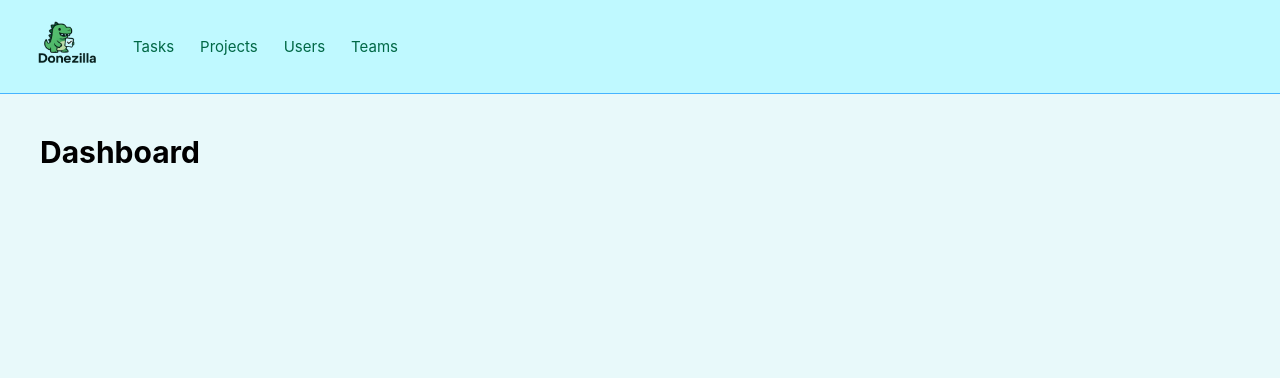
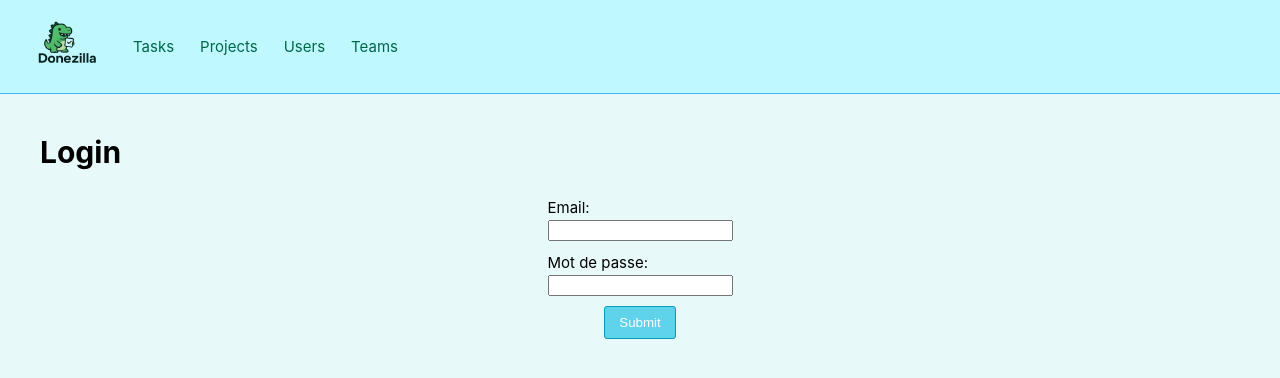
Before and after one commit to sgonzalez58/sergio_taskManager_vue, a Vue app in the folder src/taskManager/: page /login in a window 1280 px wide. Shown: the top 378 px of the page. Built offline with nearby package versions, Linux system fonts and the light colour scheme.

Commit message:
feat: login en cours de préparation mais j'ai besoin de créer un admin avant de pouvoir tester la connexion. En attente du userStore complet

```diff
--- a/src/taskManager/package.json
+++ b/src/taskManager/package.json
@@ -15,7 +15,8 @@
     "json-server": "^0.17.4",
     "json-server-auth": "^2.1.0",
     "pinia": "^3.0.3",
-    "vue": "^3.5.13"
+    "vue": "^3.5.13",
+    "vue-router": "^4.5.1"
   },
   "devDependencies": {
     "@eslint/js": "^9.22.0",
--- a/src/taskManager/src/App.vue
+++ b/src/taskManager/src/App.vue
@@ -1,42 +1,18 @@
 <script setup>
-import { ref, computed } from "vue"
-import Dashboard from "./pages/Dashboard.vue"
-import TasksList from "./pages/TasksList.vue"
-import ProjectsList from "./pages/ProjectsList.vue"
-import NotFound from './pages/NotFound.vue'
-import UsersList from "./pages/UsersList.vue"
-import TeamsList from "./pages/TeamsList.vue"
-
-const routes = {
-  '/': Dashboard,
-  '/tasks' : TasksList,
-  '/projects': ProjectsList,
-  '/users' : UsersList,
-  '/teams' : TeamsList
-}
-
-const currentPath = ref(window.location.hash)
-
-window.addEventListener('hashchange', () => {
-  currentPath.value = window.location.hash
-})
-
-const currentView = computed(() => {
-  return routes[currentPath.value.slice(1) || '/'] || NotFound
-})
+import { RouterLink } from "vue-router"
 </script>
 
 <template>
   <nav>
-    <a href="#/">
+    <RouterLink to="/">
       <img src="./assets/logo.png" height="80px" alt="logo taskManager"/>
-    </a>
-    <a href="#/tasks">Tasks</a>
-    <a href="#/projects">Projects</a>
-    <a href="#/users">Users</a>
-    <a href="#/teams">Teams</a>
+    </RouterLink>
+    <RouterLink to="/tasks">Tasks</RouterLink>
+    <RouterLink to="/projects">Projects</RouterLink>
+    <RouterLink to="/users">Users</RouterLink>
+    <RouterLink to="/teams">Teams</RouterLink>
   </nav>
-  <component :is="currentView" />
+  <RouterView/>
 </template>
 
 <style scoped>
--- a/src/taskManager/src/main.js
+++ b/src/taskManager/src/main.js
@@ -2,10 +2,13 @@ import './assets/main.css'
 
 import { createApp } from 'vue'
 import { createPinia } from 'pinia'
+import router from "@/router"
 import App from './App.vue'
 
 const pinia = createPinia()
 const app = createApp(App)
 
 app.use(pinia)
+
+app.use(router)
 app.mount('#app')
--- /dev/null
+++ b/src/taskManager/src/pages/Login.vue
@@ -0,0 +1,60 @@
+<script setup>
+import { useUserStore } from "@/stores/user"
+import { ref } from "vue";
+
+const userStore = useUserStore();
+
+const formData = ref({})
+
+function submitForm() {
+  userStore.loginUser(formData.value.email, formData.value.password)
+}
+
+</script>
+
+<template>
+  <main>
+    <h1>Login</h1>
+
+    <form @submit.prevent="submitForm">
+      <div class="flex-col">
+        <label for="loginMail">Email:</label>
+        <input id="loginMail" v-model="formData.email">
+      </div>
+      <div class="flex-col">
+        <label for="loginPassword">Mot de passe:</label>
+        <input id="loginPassword" v-model="formData.password">
+      </div>
+      <input type="submit">
+    </form>
+  </main>
+</template>
+
+<style scoped>
+form{
+  margin:auto;
+  align-items: center;
+  display: flex;
+  flex-direction: column;
+  gap: 10px;
+}
+
+.flex-col{
+  display: flex;
+  flex-direction: column;
+}
+
+input[type=submit]{
+  background-color: rgb(94, 211, 234);
+  color: white;
+  padding: 8px 14px;
+  border-radius: 3px;
+  border: 1px solid rgb(5, 156, 186);
+  transition-duration: 0.3s;
+}
+
+input[type=submit]:hover{
+  background-color: white;
+  color: rgb(5, 156, 186);
+}
+</style>
--- /dev/null
+++ b/src/taskManager/src/router/index.js
@@ -0,0 +1,39 @@
+import { createMemoryHistory, createRouter } from 'vue-router'
+
+import Dashboard from "../pages/Dashboard.vue"
+import TasksList from "../pages/TasksList.vue"
+import ProjectsList from "../pages/ProjectsList.vue"
+import NotFound from '../pages/NotFound.vue'
+import UsersList from "../pages/UsersList.vue"
+import TeamsList from "../pages/TeamsList.vue"
+import Login from "../pages/Login.vue"
+
+import { useUserStore } from "@/stores/user"
+
+const routes = [
+  { path: '/', name: 'DashBoard', component: Dashboard, meta: { requiredAuth : true } },
+  { path: '/tasks', name: 'TasksList', component: TasksList, meta: { requiredAuth : true }  },
+  { path: '/projects', name: 'ProjectsList', component: ProjectsList, meta: { requiredAuth : true }  },
+  { path: '/users', name: 'UsersList', component: UsersList  },
+  { path: '/teams', name: 'TeamsList', component: TeamsList, meta: { requiredAuth : true }  },
+  { path: '/login', name: 'Login', component: Login, beforeEnter: async (to) => {
+    const userStore = useUserStore();
+    if(userStore.isLoggedIn)
+      return '/'
+  } },
+  { path: '/:pathMatch(.*)*', name: 'NotFound', component: NotFound },
+]
+
+const router = createRouter({
+  history: createMemoryHistory(),
+  routes,
+})
+
+router.beforeEach(async (to) => {
+  const userStore = useUserStore();
+  if(to.meta.requiredAuth && !userStore.isLoggedIn && to.name !== 'Login'){
+    return '/login'
+  }
+})
+
+export default router;
--- /dev/null
+++ b/src/taskManager/src/stores/user.js
@@ -0,0 +1,101 @@
+import { defineStore } from 'pinia'
+
+export const useUserStore = defineStore('user', {
+  state: () => ({
+    users: undefined,
+    currentId: 1,
+    user: undefined,
+  }),
+  getters: {
+    getUserById: (state) => {
+      return (userId) => state.users.find((user) => user.id === userId)
+    },
+    getUsers: (state) => {
+      return state.users
+    },
+    getCurrentId: (state) => {
+      return state.currentId
+    },
+    getUserInfo: (state) => {
+      return state.user
+    },
+    isLoggedIn: (state) => {
+      return state.user != undefined
+    }
+  },
+  actions: {
+    async fetchData() {
+      return await fetch("http://localhost:3000/users")
+        .then((res) => res.json())
+        .then((res) => {
+          this.users = res
+          for (const user of res) {
+            if (user.id >= this.currentId) {
+              this.currentId = user.id + 1;
+            }
+          }
+        })
+    },
+    async loginUser(email, password) {
+      try {
+        return await fetch("http://localhost:3000/login", {
+          method: 'POST',
+          headers: {
+            'Accept': 'application/json',
+            'Content-Type': 'application/json'
+          },
+          body: JSON.stringify({
+            "email" : email,
+            "password" : password
+          })
+        })
+          .then((res) => res.json())
+          .then((res) => { this.user = res })
+      } catch (error) {
+        console.log(error)
+      }
+    },
+    async adduser(user) {
+      try {
+        return await fetch("http://localhost:3000/users", {
+          method: 'POST',
+          headers: {
+            'Accept': 'application/json',
+            'Content-Type': 'application/json'
+          },
+          body: JSON.stringify(user)
+        })
+          .then(() => this.users.push(user))
+      } catch (error) {
+        console.log(error)
+      }
+    },
+    async updateuser(user) {
+      try {
+        return await fetch("http://localhost:3000/users/" + user.id, {
+          method: 'PUT',
+          headers: {
+            'Accept': 'application/json',
+            'Content-Type': 'application/json'
+          },
+          body: JSON.stringify(user)
+        })
+      } catch (error) {
+        console.log(error)
+      }
+    },
+    async deleteuser(id) {
+      try {
+        return await fetch("http://localhost:3000/users/" + id, {
+          method: 'DELETE'
+        })
+          .then(() => {
+            const user_index = this.users.findIndex((user) => user.id == id)
+            this.users.splice(user_index, 1)
+          })
+      } catch (error) {
+        console.log(error)
+      }
+    }
+  }
+});
```
Also changed, not shown: 1 other file (tests, documents, lock files or other folders).
